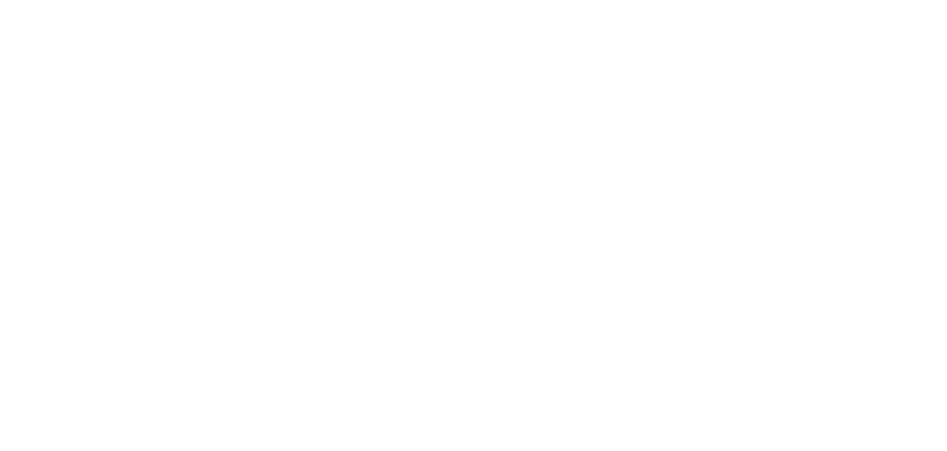
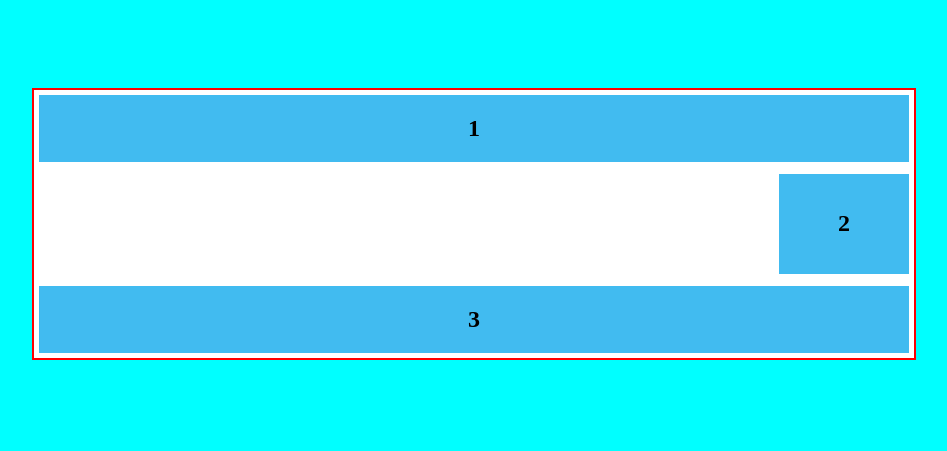
Before and after one commit to kabreaziz60/DI-Bootcamp-Stage1, a plain HTML site: page CSS-gride/Exercice2/index.html in a window 1280 px wide. Shown: the whole page, without its empty margins (166-1113 px from the left). Drawn offline with Linux system fonts and the light colour scheme.

Commit message:
fin exercice2 fexbox

```diff
--- a/CSS-gride/Exercice1Flexbox/style.css
+++ b/CSS-gride/Exercice1Flexbox/style.css
@@ -25,7 +25,7 @@ body{
 
 .div1{
 
-    background-color: rgb(122, 122, 244);
+    background-color: rgb(65, 187, 240);
     width: 100%;
     text-align: center;
 
@@ -33,16 +33,16 @@ body{
 
 .div2{
 
-    background-color: blue;
+    background-color: rgb(65, 187, 240);
     width: 50%;
     height: 150px;
-    margin-top: 12px;
-    margin-bottom: 12px;
+    margin-top: 20px;
+    margin-bottom: 20px;
     text-align: center;
 
 }
 .div3{
-    background-color: red;
+    background-color: rgb(65, 187, 240);
     width: 100%;
     text-align: center;
 }
--- a/CSS-gride/Exercice2/index.html
+++ b/CSS-gride/Exercice2/index.html
@@ -0,0 +1,18 @@
+<!DOCTYPE html>
+<html lang="en">
+<head>
+    <meta charset="UTF-8">
+    <meta http-equiv="X-UA-Compatible" content="IE=edge">
+    <meta name="viewport" content="width=device-width, initial-scale=1.0">
+    <title>flexbox</title>
+    <link rel="stylesheet" href="style.css">
+</head>
+<body>
+    <div class="container">
+        <div class="div1"><h2>1</h2></div>
+        <div class="div2"><h2>2</h2></div>
+        <div class="div3"><h2>3</h2></div>
+    </div>
+
+</body>
+</html>
--- a/CSS-gride/Exercice2/style.css
+++ b/CSS-gride/Exercice2/style.css
@@ -0,0 +1,54 @@
+*{
+    box-sizing: border-box;
+}
+body{
+    display: flex;
+    justify-content: center;
+    align-items: center;
+    background-color: aqua;
+}
+
+.container{
+    display: flex;
+    flex-direction: column;
+    justify-content: center;
+    background-color: white;
+    border: 2px solid red;
+    padding: 5px;
+    margin: 80px;
+    align-items: flex-end;
+    width: 70%;
+    /* justify-content: center;
+    justify-items: center; */
+
+}
+
+.div1{
+
+    background-color: rgb(65, 187, 240);
+    width: 100%;
+    text-align: center;
+
+}
+
+.div2{
+
+    background-color: rgb(65, 187, 240);
+    width: 15%;
+    height: 100px;
+    margin-top: 12px;
+    margin-bottom: 12px;
+    text-align: center;
+
+}
+.div3{
+    background-color: rgb(65, 187, 240);
+    width: 100%;
+    text-align: center;
+}
+
+.div1, .div2, .div3{
+    display: flex;
+    justify-content: center;
+    align-items: center;
+}
```
